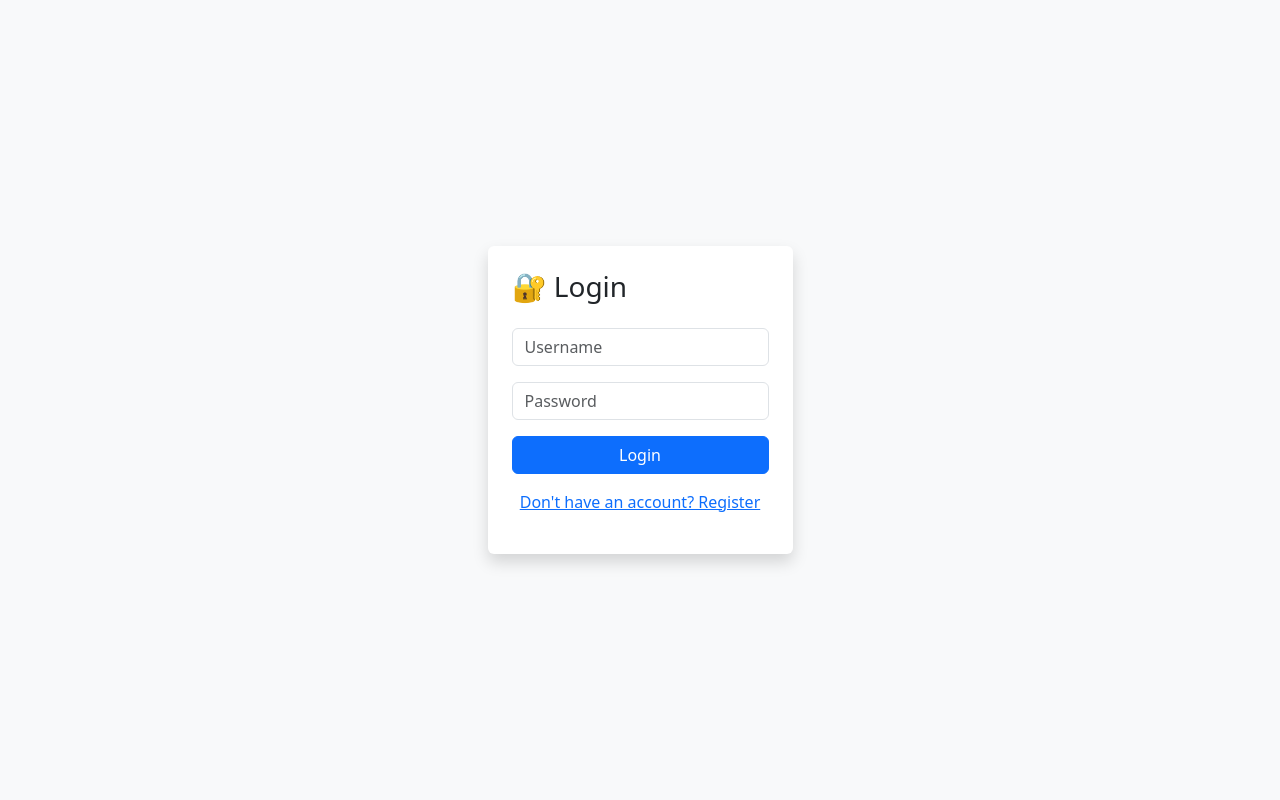
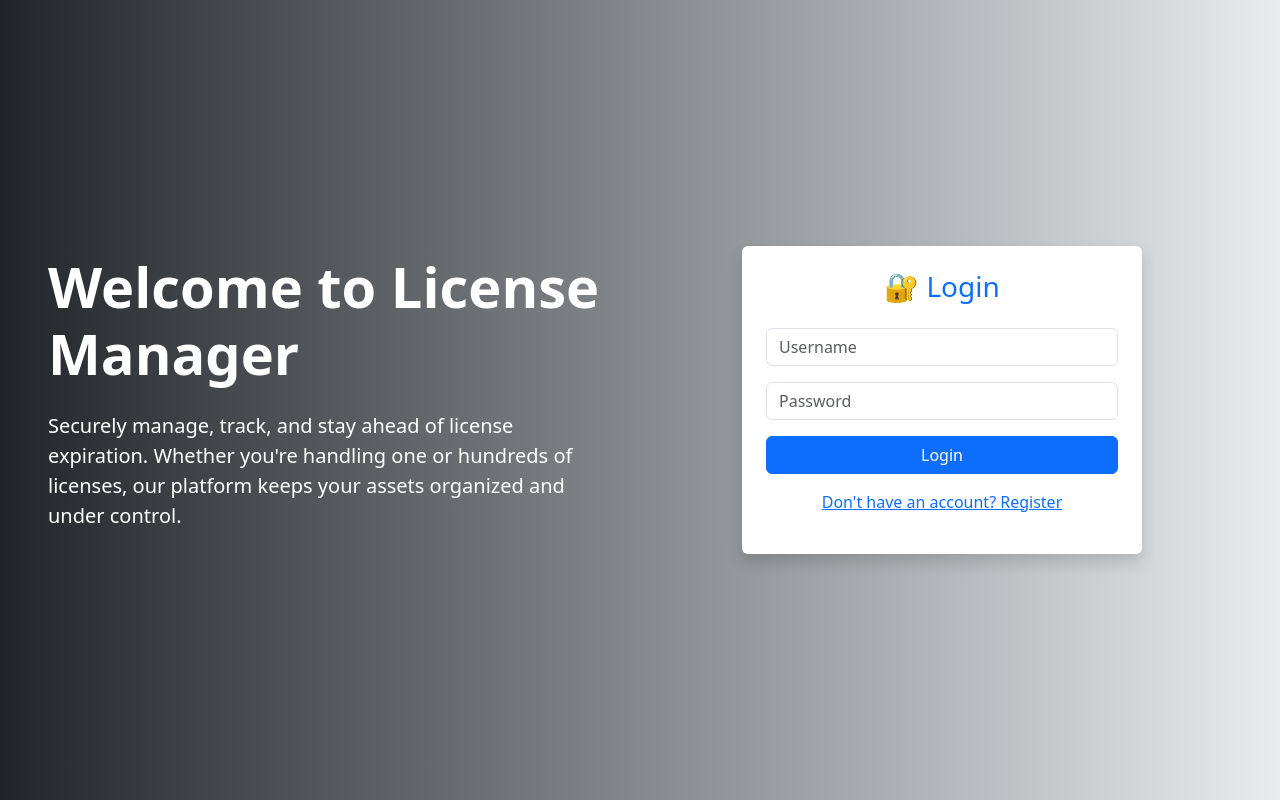
Before and after one commit to Dimbindrainy/FlaskApp, a Flask app: page /login in a window 1280 px wide. Run offline with Flask 3, Linux system fonts and the light colour scheme.

Commit message:
Adjusting the color and the interfaces for the login and register form

```diff
--- a/app.py
+++ b/app.py
@@ -105,8 +105,8 @@ def send_admin_notification(license_type, price, validity, expiration_date, subm
 @login_required
 def home():
     user_info = {
-        "username": session.get("username"),
-        "entity": session.get("entity")
+        "username": current_user.username,
+        "entity": current_user.entity
     }
     return render_template("index.html",user=user_info)
 
--- a/templates/admin_users.html
+++ b/templates/admin_users.html
@@ -3,7 +3,7 @@
 <head>
   <meta charset="UTF-8">
   <title>Admin User Management</title>
-
+  <link rel="icon" type="image/png" href="{{ url_for('static', filename='guarantee.png') }}">
   <!-- Bootstrap CSS -->
   <link href="https://cdn.jsdelivr.net/npm/bootstrap@5.3.3/dist/css/bootstrap.min.css" rel="stylesheet">
   <!-- Bootstrap Icons -->
--- a/templates/index.html
+++ b/templates/index.html
@@ -4,6 +4,7 @@
   <meta charset="UTF-8" />
   <meta name="viewport" content="width=device-width, initial-scale=1.0" />
   <title>License Manager</title>
+  <link rel="icon" type="image/png" href="{{ url_for('static', filename='guarantee.png') }}">
 
   <!-- Bootstrap CSS -->
   <link href="https://cdn.jsdelivr.net/npm/bootstrap@5.3.3/dist/css/bootstrap.min.css" rel="stylesheet">
--- a/templates/insertion.html
+++ b/templates/insertion.html
@@ -4,7 +4,7 @@
   <meta charset="UTF-8" />
   <meta name="viewport" content="width=device-width, initial-scale=1.0" />
   <title>License Manager</title>
-
+  <link rel="icon" type="image/png" href="{{ url_for('static', filename='guarantee.png') }}">
   <!-- Bootstrap CSS -->
   <link href="https://cdn.jsdelivr.net/npm/bootstrap@5.3.3/dist/css/bootstrap.min.css" rel="stylesheet">
   <!-- Bootstrap Icons -->
--- a/templates/login.html
+++ b/templates/login.html
@@ -3,16 +3,41 @@
 <html lang="en">
 <head>
   <title>Login</title>
+  <link rel="icon" type="image/png" href="{{ url_for('static', filename='guarantee.png') }}">
   <link href="https://cdn.jsdelivr.net/npm/bootstrap@5.3.3/dist/css/bootstrap.min.css" rel="stylesheet">
+  <style>
+    body {
+      height: 100vh;
+      background: linear-gradient(to right, #212529, #e9ecef);
+      color: #212529;
+    }
+    .intro-section {
+      color: white;
+    }
+  </style>
 </head>
-<body class="d-flex justify-content-center align-items-center vh-100 bg-light">
-  <form method="POST" class="p-4 shadow bg-white rounded">
-    <h3 class="mb-4">🔐 Login</h3>
-    <input type="text" name="username" class="form-control mb-3" placeholder="Username" required>
-    <input type="password" name="password" class="form-control mb-3" placeholder="Password" required>
-    <button class="btn btn-primary w-100">Login</button>
-    <p class="text-center mt-3"><a href="/register">Don't have an account? Register</a></p>
+<body>
+  <div class="container-fluid h-100 d-flex align-items-center">
+    <div class="row w-100">
+      <!-- Intro text on the left -->
+      <div class="col-md-6 d-flex flex-column justify-content-center align-items-start ps-5 intro-section">
+        <h1 class="display-4 fw-bold">Welcome to License Manager</h1>
+        <p class="lead mt-3" style="max-width: 550px;">
+          Securely manage, track, and stay ahead of license expiration. Whether you're handling one or hundreds of licenses, our platform keeps your assets organized and under control.
+        </p>
+      </div>
 
-  </form>
+      <!-- Login form on the right -->
+      <div class="col-md-6 d-flex justify-content-center align-items-center">
+        <form method="POST" class="p-4 shadow bg-white rounded w-100" style="max-width: 400px;">
+          <h3 class="mb-4 text-center text-primary">🔐 Login</h3>
+          <input type="text" name="username" class="form-control mb-3" placeholder="Username" required>
+          <input type="password" name="password" class="form-control mb-3" placeholder="Password" required>
+          <button class="btn btn-primary w-100">Login</button>
+          <p class="text-center mt-3"><a href="/register">Don't have an account? Register</a></p>
+        </form>
+      </div>
+    </div>
+  </div>
 </body>
 </html>
--- a/users.json
+++ b/users.json
@@ -2,7 +2,7 @@
   "Zo": {
     "id": "2",
     "username": "Zo",
-    "password": "anemon05",
+    "password": "qsd",
     "role": "Admin",
     "entity": null,
     "status": "approved"
```
Also changed, not shown: db.json (+4 -19 lines), templates/register.html (+31 -4 lines), static/guarantee.png (added).
